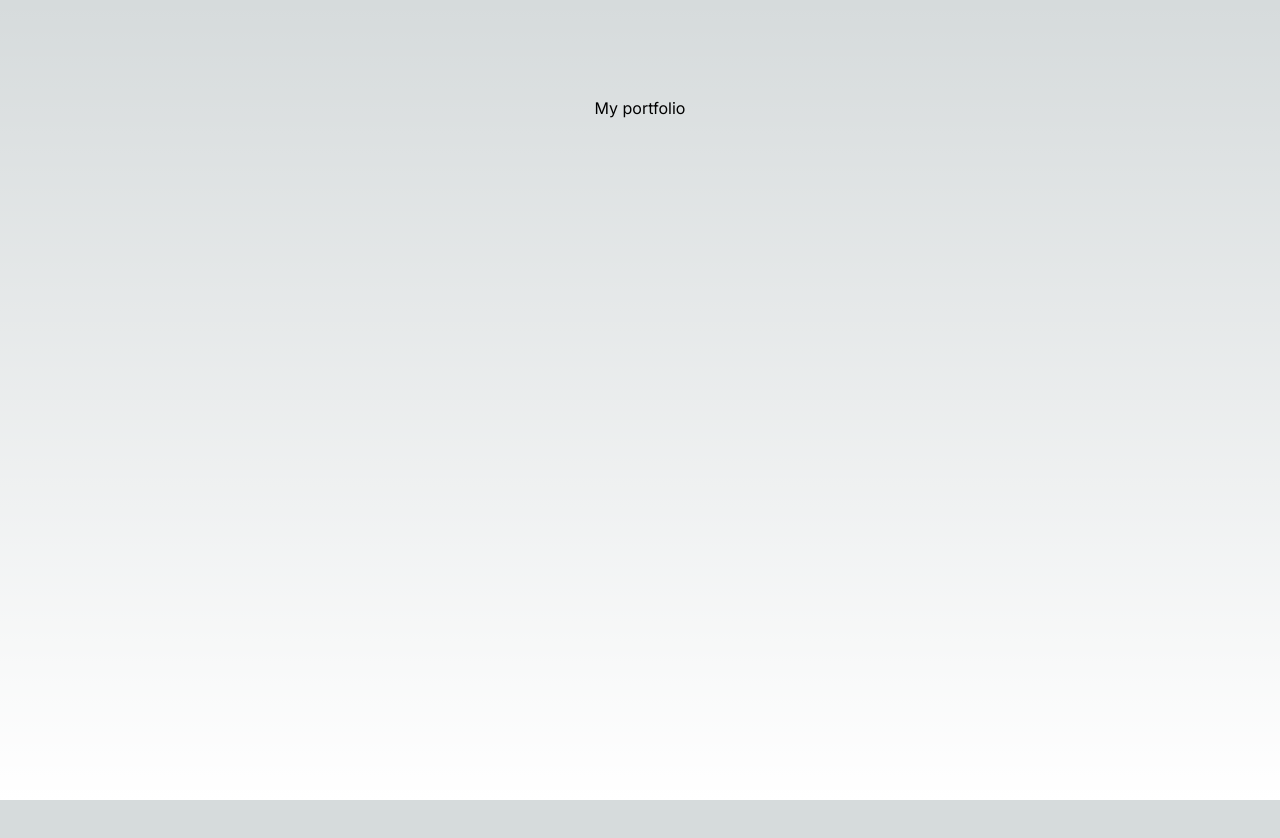
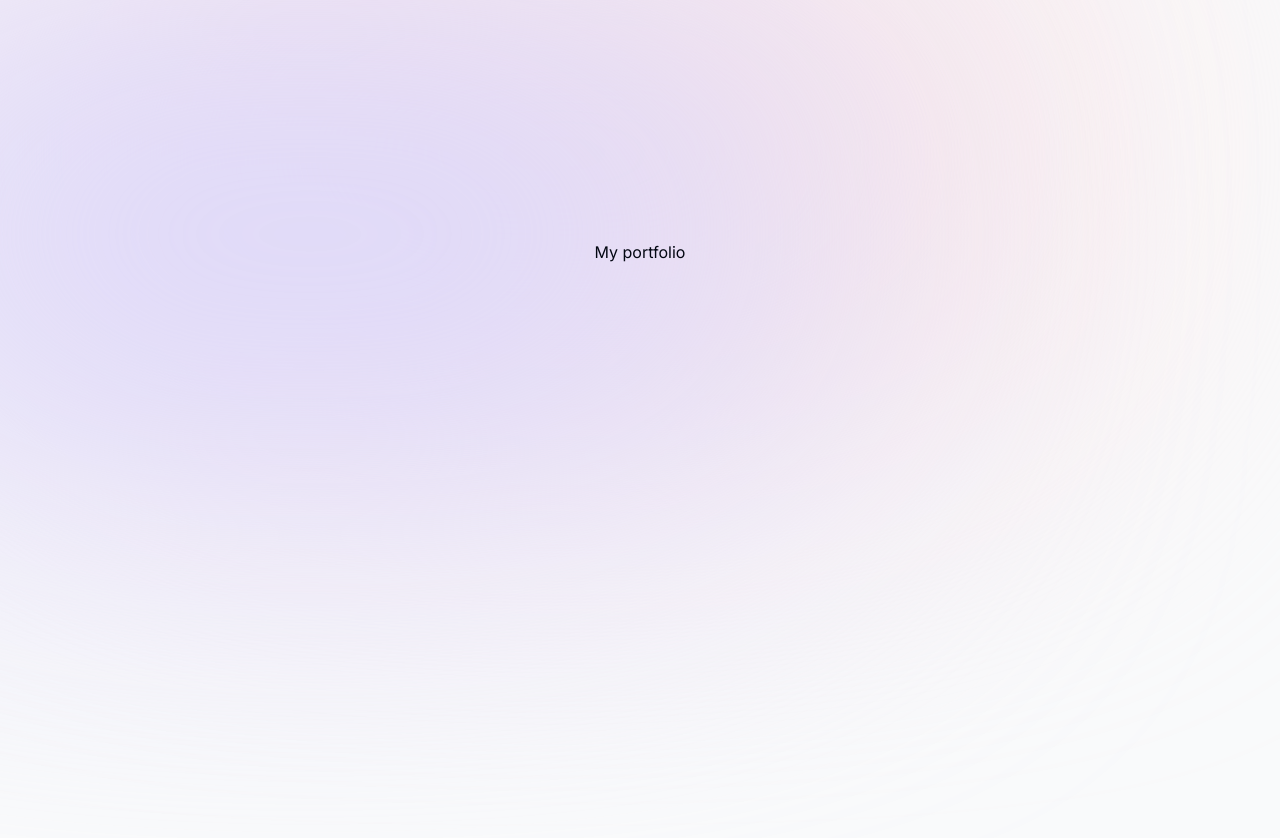
Before and after one commit to dejosemario/my-portfolio, a Next.js app: page / in a window 1280 px wide. Shown: the top 838 px of the page. Before the commit the page ends 800 px from the top, so only its background shows below. Built offline with nearby package versions, Linux system fonts and the light colour scheme.

Commit message:
fix: set up the background css error

```diff
--- a/src/app/globals.css
+++ b/src/app/globals.css
@@ -2,26 +2,14 @@
 @tailwind components;
 @tailwind utilities;
 
-:root {
-  --foreground-rgb: 0, 0, 0;
-  --background-start-rgb: 214, 219, 220;
-  --background-end-rgb: 255, 255, 255;
+html {
+  --line-color: #e5e7eb;
 }
 
-@media (prefers-color-scheme: dark) {
-  :root {
-    --foreground-rgb: 255, 255, 255;
-    --background-start-rgb: 0, 0, 0;
-    --background-end-rgb: 0, 0, 0;
-  }
+html.dark {
+  --line-color: rgba(255, 255, 255, 0.2);
 }
 
-body {
-  color: rgb(var(--foreground-rgb));
-  background: linear-gradient(
-      to bottom,
-      transparent,
-      rgb(var(--background-end-rgb))
-    )
-    rgb(var(--background-start-rgb));
+.borderBlack {
+  @apply border border-black/10;
 }
--- a/src/app/layout.tsx
+++ b/src/app/layout.tsx
@@ -1,22 +1,26 @@
-import type { Metadata } from 'next'
-import { Inter } from 'next/font/google'
-import './globals.css'
+import type { Metadata } from "next";
+import { Inter } from "next/font/google";
+import "./globals.css";
 
-const inter = Inter({ subsets: ['latin'] })
+const inter = Inter({ subsets: ["latin"] });
 
 export const metadata: Metadata = {
-  title: 'My portfolio',
-  description: 'This is a portfolio website',
-}
+  title: "Josemaria | Portfolio",
+  description: "A fullstack developer with a strong focus on backend development.",
+};
 
 export default function RootLayout({
   children,
 }: {
-  children: React.ReactNode
+  children: React.ReactNode;
 }) {
   return (
     <html lang="en">
-      <body className={inter.className}>{children}</body>
+      <body className={`${inter.className} bg-gray-50 text-gray-950 relative pt-28 sm:pt-36 dark:bg-gray-900 dark:text-gray-50 dark:text-opacity-90`}>
+      <div className="bg-[#fbe2e3] absolute top-[-6rem] -z-10 right-[11rem] h-[31.25rem] w-[31.25rem] rounded-full blur-[10rem] sm:w-[68.75rem] dark:bg-[#946263]"></div>
+        <div className="bg-[#dbd7fb] absolute top-[-1rem] -z-10 left-[-35rem] h-[31.25rem] w-[50rem] rounded-full blur-[10rem] sm:w-[68.75rem] md:left-[-33rem] lg:left-[-28rem] xl:left-[-15rem] 2xl:left-[-5rem] dark:bg-[#676394]"></div>
+
+        {children}</body>
     </html>
-  )
+  );
 }
```
